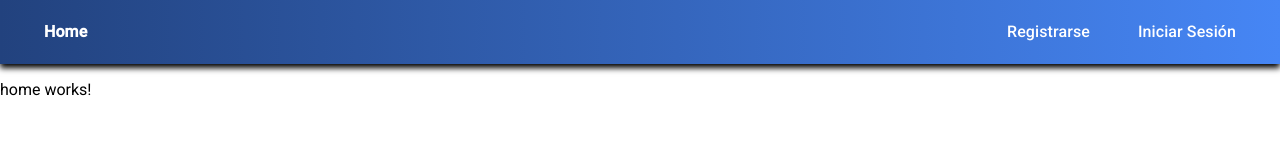
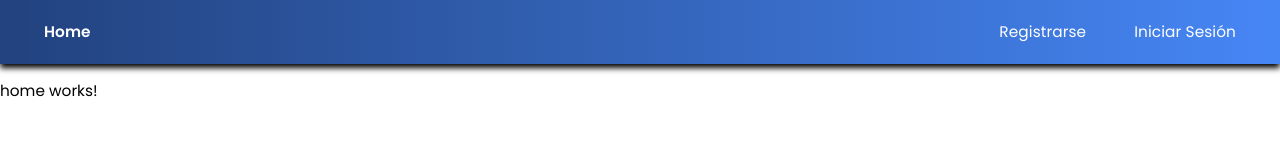
Before and after one commit to ClarkCodes/DAWA-P1P-Grupo-4-May25, an Angular app: page /home in a window 1280 px wide. Shown: the top 160 px of the page. Built offline with nearby package versions, Linux system fonts and the light colour scheme.

Commit message:
Actualiza los estilos globales para que el footer se mantenga abajo incluso si no hay contenido aplicando un display grid en el componente principal
- Se actualizan tambien otros estilos globales necesarios de tipografia

```diff
--- a/src/styles.css
+++ b/src/styles.css
@@ -4,12 +4,54 @@
 html, body { height: 100%; }
 
 body {
+  width: 100%;
   margin: 0;
   font-family: "Poppins", Roboto, "Helvetica Neue", sans-serif;
+  background-color: var( --surface );
+}
+
+app-root {
+  display: grid;
+  min-height: 100dvh;
+  grid-template-rows: auto 1fr auto;
 }
 
 main{
-  padding-inline: 3rem;
+  padding-inline: 4rem;
+  box-sizing: border-box;
+}
+
+*{
+  font-size: 11.5pt;
+  font-family: Poppins;
+}
+
+router-outlet{
+  display: none;
+}
+
+h1 {
+  font-size: 32pt;
+}
+
+h2 {
+  font-size: 24pt;
+}
+
+h3 {
+  font-size: 18pt;
+}
+
+h4 {
+  font-size: 16pt;
+}
+
+h5 {
+  font-size: 14pt;
+}
+
+h6 {
+  font-size: 12pt;
 }
 
 :root{
@@ -21,19 +63,3 @@ mat-icon {
   font-size: var(--font-size-line-height);
   line-height: var(--font-size-line-height);
 }
-
-header, footer{
-  height: 200px;
-  width: 100%;
-  display: flex;
-  justify-content: center;
-  align-items: center;
-  background-color: orange;
-
-  h2{
-    color: whitesmoke;
-  }
-}
-
-html, body { height: 100%; }
-body { margin: 0; font-family: Roboto, "Helvetica Neue", sans-serif; }
```
